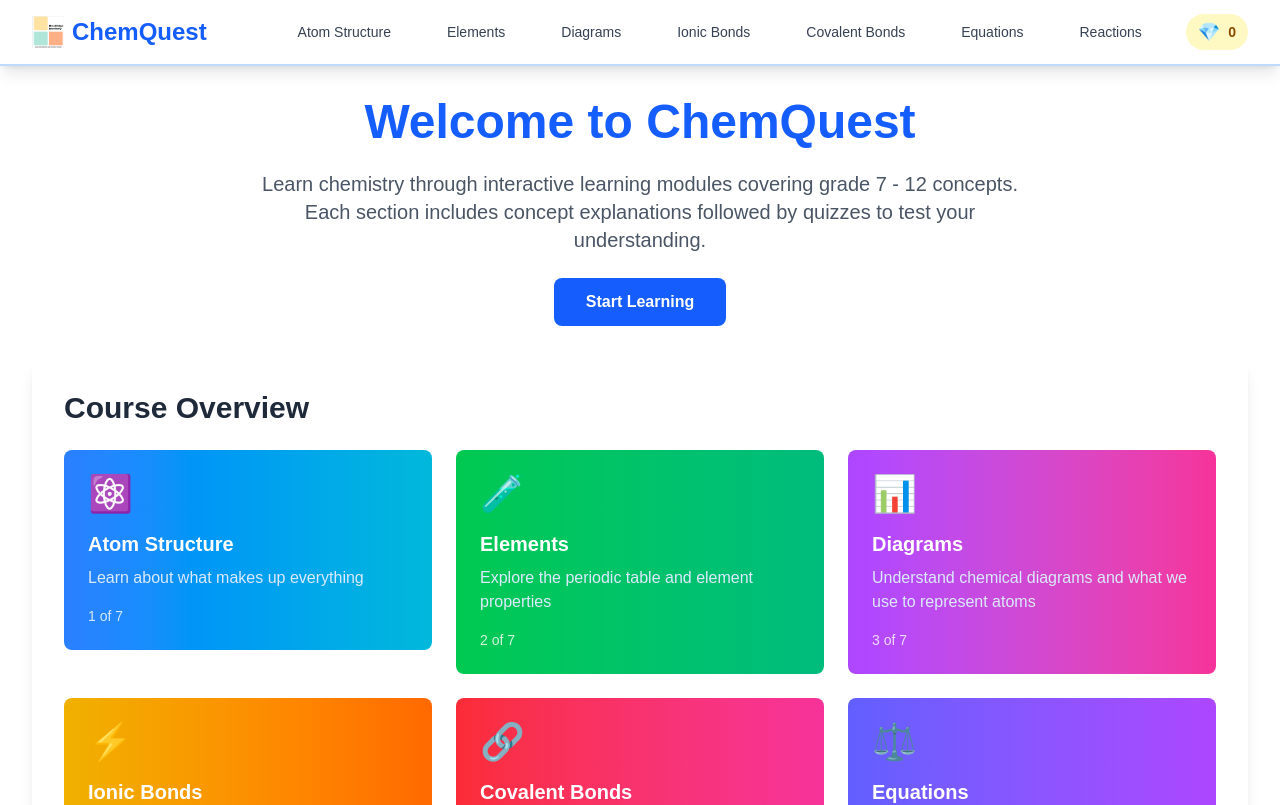
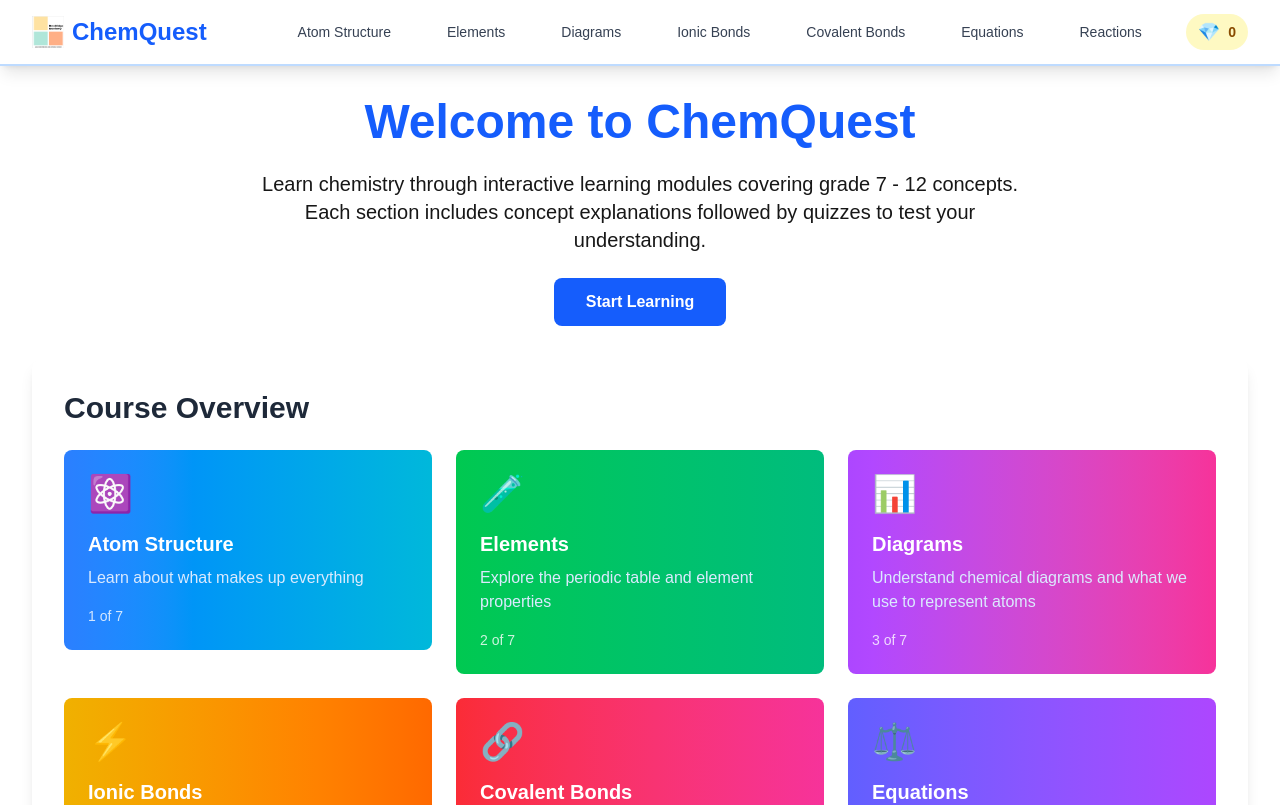
Before and after one commit to JoshuaChou10/chemquest, a Next.js app: page / in a window 1280 px wide. Shown: the top 805 px of the page. Built offline with nearby package versions, Linux system fonts and the light colour scheme.

Commit message:
text color more clear

```diff
--- a/app/page.tsx
+++ b/app/page.tsx
@@ -58,9 +58,9 @@
       {/* Hero Section */}
       <div className="text-center space-y-6">
         <h1 className="text-5xl font-bold text-gray-600">
-        <span className="text-blue-600">  Welcome to  ChemQuest</span>
+        <span className="text-blue-600"> Welcome to  ChemQuest</span>
         </h1>
-        <p className="text-xl text-gray-600 max-w-3xl mx-auto">
+        <p className="text-xl text-white-600 max-w-3xl mx-auto">
           Learn chemistry through interactive learning modules covering grade 7 - 12 concepts.
           Each section includes concept explanations followed by quizzes to test your understanding.
         </p>
```
